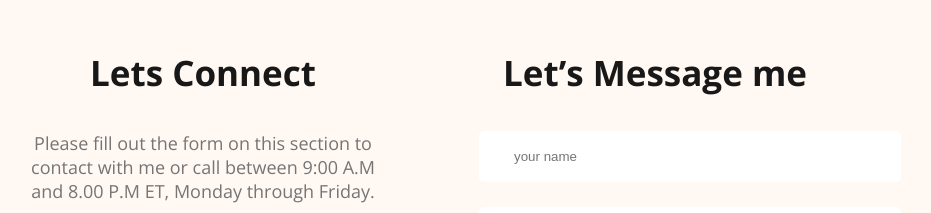
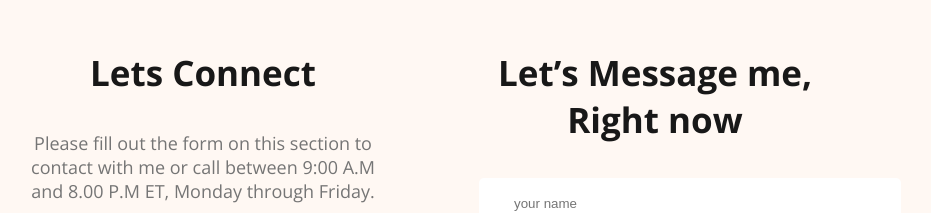
Before and after one commit to Lipi-Begum/webdeveloper-portfolio, a plain HTML site: page index.html in a window 1280 px wide. Shown: the part 3410-3623 px from the top of the page, without its empty margins (211-1142 px from the left). Drawn offline with nearby package versions, Linux system fonts and the light colour scheme.

Commit message:
updated the footer message

```diff
--- a/index.html
+++ b/index.html
@@ -171,7 +171,7 @@
             </div>
         </div>
         <div class="footer-column">
-            <h3 class="section-title">Let’s Message me</h3>
+            <h3 class="section-title">Let’s Message me, Right now</h3>
             <form class="contact" action="">
                 <input type="text" placeholder="your name">
                 <input type="email" name="" placeholder="your email" id="">
```
